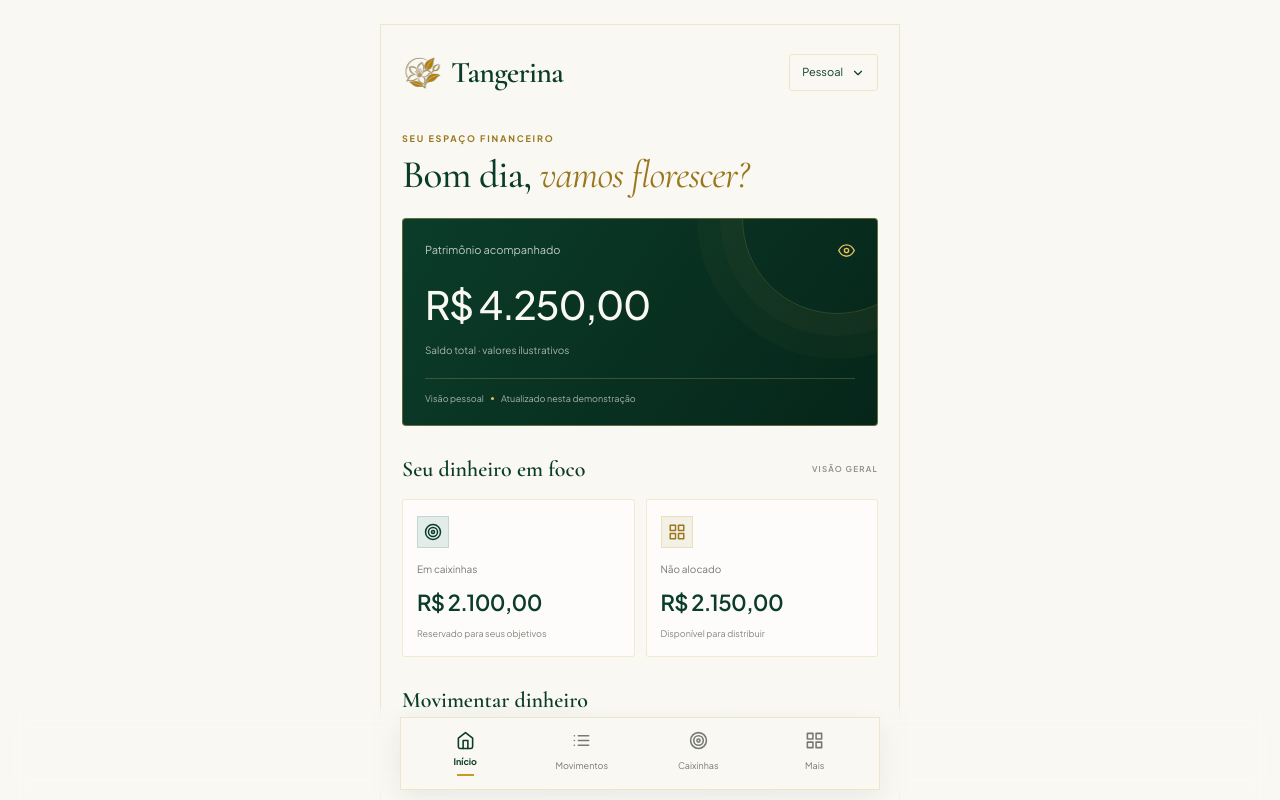
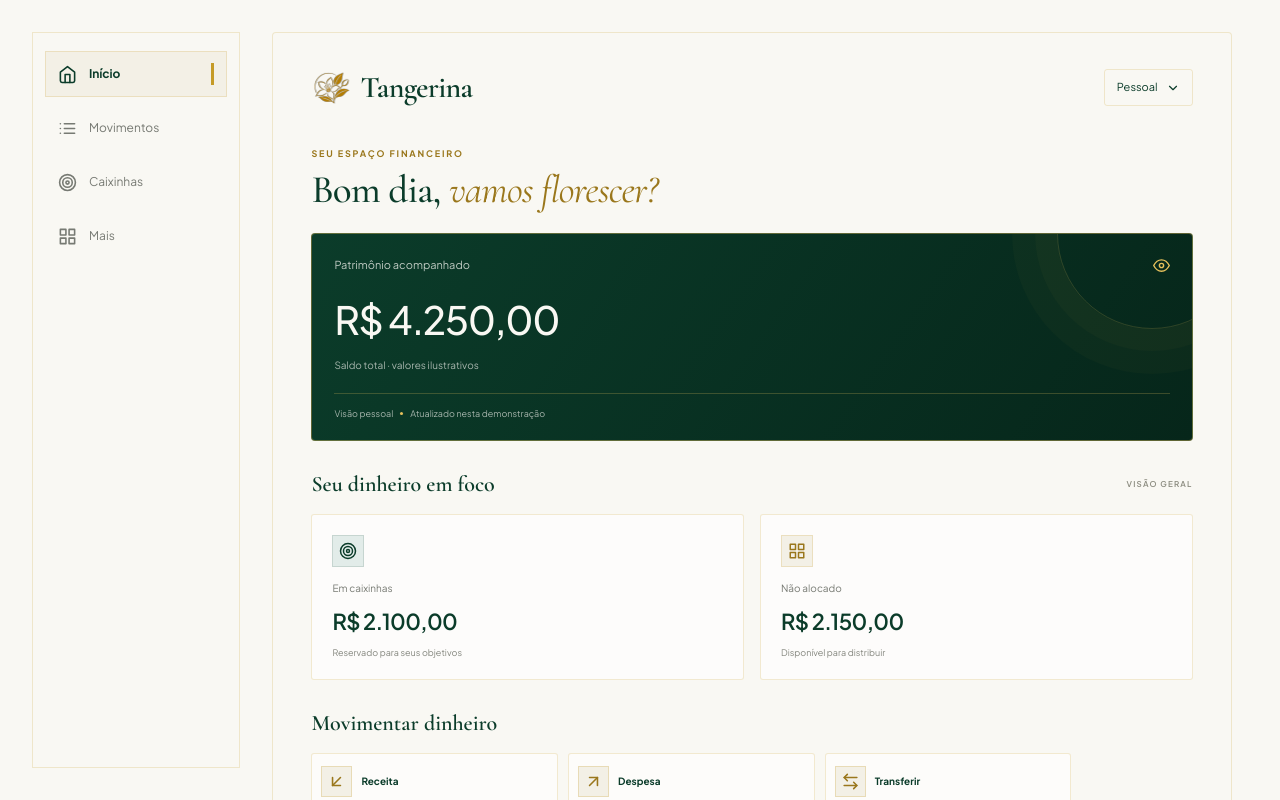
Before and after one commit to mosiah-andrade/tangerina, a Next.js app in the folder app/: page /dashboard in a window 1280 px wide. Shown: the top 800 px of the page. Built offline with nearby package versions, Linux system fonts and the light colour scheme.

Commit message:
T10: construir layout responsivo base
Consolida o layout responsivo mobile-first, navegação lateral no desktop e navegação compartilhada nas páginas internas.

```diff
--- a/app/app/[section]/page.tsx
+++ b/app/app/[section]/page.tsx
@@ -2,6 +2,7 @@ import { Suspense } from "react";
 import Link from "next/link";
 import { notFound } from "next/navigation";
 import { AppBrand } from "@/components/app-brand";
+import { BottomNavigation } from "@/components/bottom-navigation";
 import { SeedLoading } from "@/components/seed-loading";
 
 const sections: Record<string, { title: string; description: string }> = {
@@ -22,7 +23,16 @@ async function SectionContent({
   const item = sections[section];
   if (!item) notFound();
 
+  const activeNavigation = section === "movimentacoes"
+    ? "/movimentacoes"
+    : section === "caixinhas"
+      ? "/caixinhas"
+      : section === "mais"
+        ? "/mais"
+        : "";
+
   return (
+    <>
       <main className="app-shell">
         <header className="app-header">
           <AppBrand />
@@ -40,6 +50,8 @@ async function SectionContent({
           Voltar ao painel <span aria-hidden="true">→</span>
         </Link>
       </main>
+      <BottomNavigation active={activeNavigation} />
+    </>
   );
 }
 
--- a/app/app/globals.css
+++ b/app/app/globals.css
@@ -288,3 +288,112 @@ button { font:inherit; }
  .startup-brand { opacity:1; transform:none; }
  .startup-brand__line { transform:scaleX(1); }
 }
+
+
+/* T10 — layout responsivo base: celular primeiro, navegação lateral no desktop. */
+.app-shell {
+  width: 100%;
+  max-width: var(--content-width);
+  min-width: 0;
+}
+.app-header,
+.dashboard-greeting,
+.balance-card,
+.summary-grid,
+.quick-actions,
+.upcoming-card,
+.notice-card {
+  min-width: 0;
+}
+.profile-switch,
+.quick-action,
+.section-title,
+.upcoming-card,
+.bottom-nav a {
+  overflow-wrap: anywhere;
+}
+.bottom-nav a {
+  min-width: 0;
+  min-height: 44px;
+  align-content: center;
+}
+.quick-action:focus-visible,
+.profile-switch:focus-visible,
+.bottom-nav a:focus-visible {
+  outline-offset: 2px;
+}
+@media (min-width: 900px) {
+  .app-shell {
+    width: min(100% - 320px, 1120px);
+    max-width: 1120px;
+    margin: 32px 32px 32px 272px;
+    padding: 32px clamp(24px, 3vw, 48px) 48px;
+    min-height: calc(100svh - 64px);
+    border: 1px solid var(--line);
+    border-radius: var(--radius-md);
+  }
+  .bottom-nav {
+    top: 32px;
+    right: auto;
+    bottom: 32px;
+    left: 32px;
+    width: 208px;
+    align-items: flex-start;
+    justify-content: flex-start;
+    padding: 18px 12px;
+    border: 1px solid var(--line);
+    background: var(--color-silk);
+    backdrop-filter: none;
+  }
+  .bottom-nav-inner {
+    display: flex;
+    flex-direction: column;
+    width: 100%;
+    max-width: none;
+    gap: 8px;
+    padding: 0;
+    border: 0;
+    background: transparent;
+    box-shadow: none;
+  }
+  .bottom-nav a {
+    display: flex;
+    justify-content: flex-start;
+    align-items: center;
+    gap: 12px;
+    min-height: 46px;
+    padding: 10px 12px;
+    border: 1px solid transparent;
+    font-size: 12px;
+  }
+  .bottom-nav a[aria-current="page"] {
+    border-color: var(--line);
+    background: var(--cream);
+  }
+  .bottom-nav a[aria-current="page"]::after {
+    width: 3px;
+    height: 22px;
+    margin: 0 0 0 auto;
+  }
+}
+@media (min-width: 1200px) {
+  .summary-grid { gap: 16px; }
+  .summary-card { padding: 20px; }
+  .quick-actions { max-width: 760px; }
+}
+@media (max-width: 420px) {
+  .app-shell { padding-inline: 16px; }
+  .dashboard-greeting h1 { font-size: clamp(34px, 9vw, 39px); }
+  .balance-card { padding-inline: 16px; }
+  .balance-foot { flex-wrap: wrap; row-gap: 5px; }
+  .quick-actions { gap: 7px; }
+  .quick-action { flex-direction: column; align-items: flex-start; gap: 7px; padding: 10px 8px; }
+}
+@media (prefers-reduced-motion: reduce) {
+  .button-primary,
+  .text-input,
+  .text-select,
+  .text-area,
+  .button-secondary,
+  .button-danger { transition: none; }
+}
```
Lines whose indentation alone changed are shown as unchanged.
